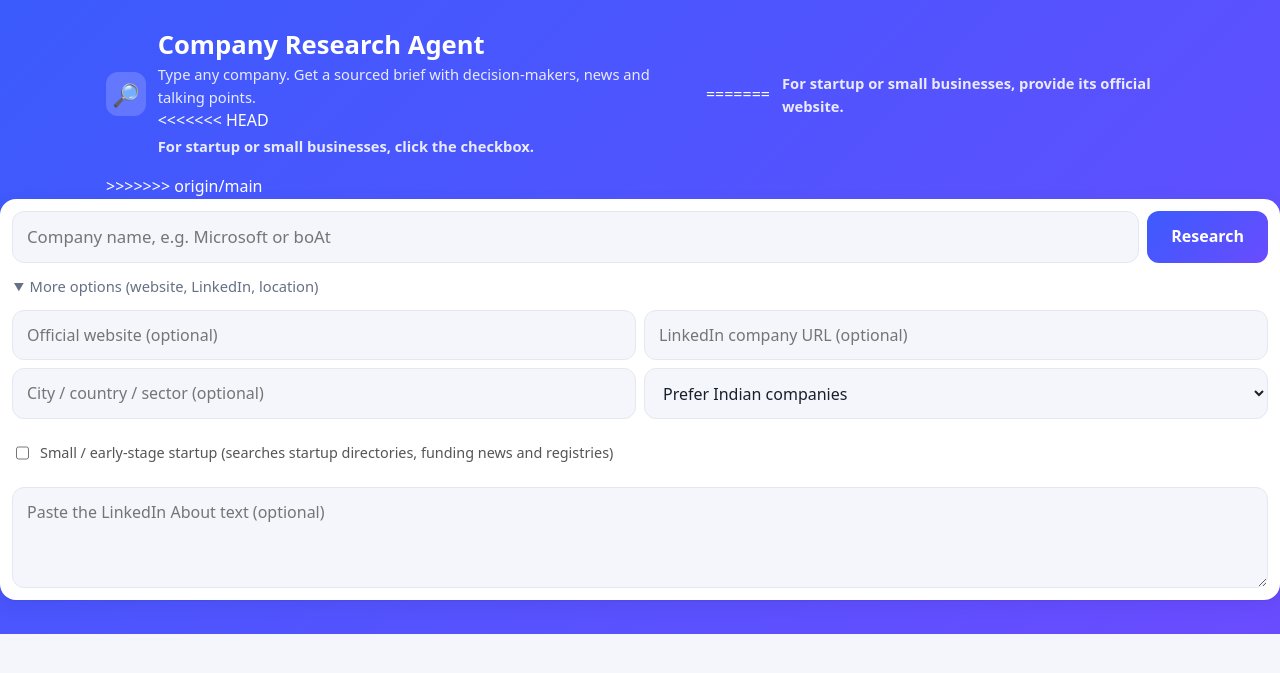
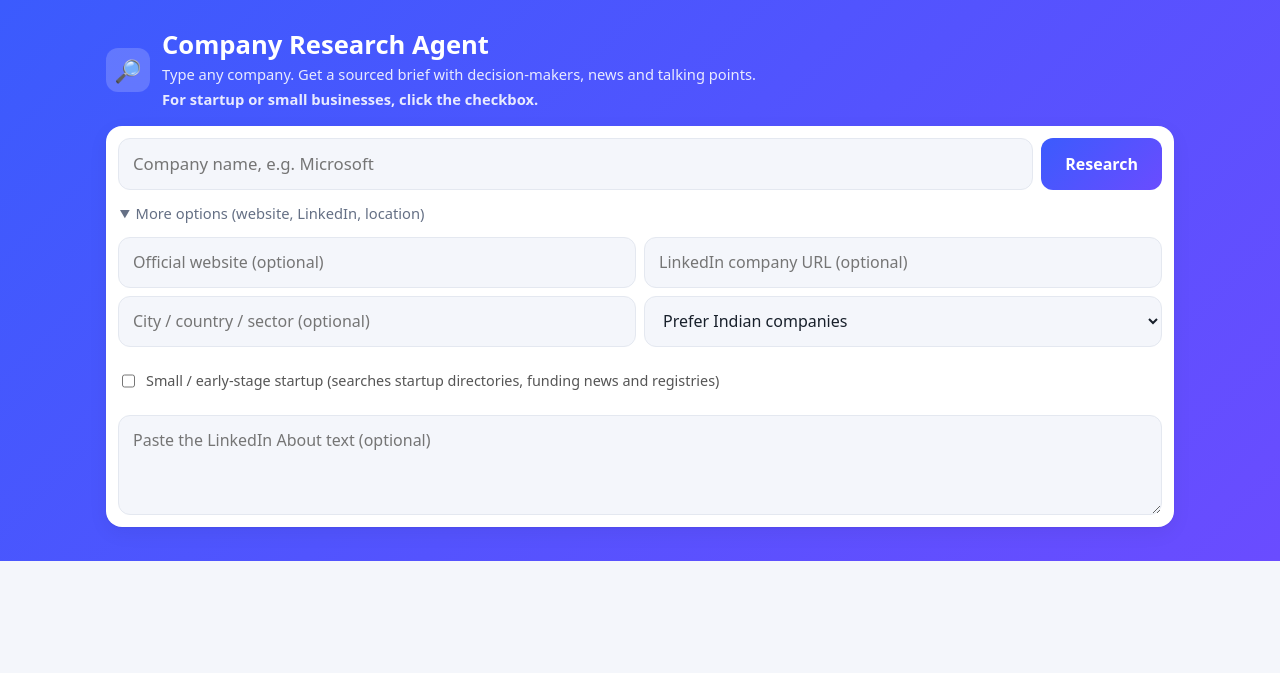
Before and after one commit to DhruviDarji/company-research-agent, a Flask app: page / in a window 1280 px wide. Shown: the top 673 px of the page. Run offline with Flask 3, Linux system fonts and the light colour scheme.

Commit message:
Modify startup business instructions in index.html
Updated instructions for small businesses in the index.html file.

```diff
--- a/app/templates/index.html
+++ b/app/templates/index.html
@@ -13,15 +13,11 @@
     <div class="brand"><span class="logo" aria-hidden="true">🔎</span>
       <div><h1>Company Research Agent</h1>
       <p class="sub">Type any company. Get a sourced brief with decision-makers, news and talking points.</p>
-<<<<<<< HEAD
       <p class="sub"><b> For startup or small businesses, click the checkbox.</b></p></div>
-=======
-      <p class="sub"><b> For startup or small businesses, provide its official website.</b></p></div>
->>>>>>> origin/main
     </div>
     <form id="f">
       <div class="search">
-        <input id="q" name="q" placeholder="Company name, e.g. Microsoft or boAt" required autocomplete="off" aria-label="Company name">
+        <input id="q" name="q" placeholder="Company name, e.g. Microsoft " required autocomplete="off" aria-label="Company name">
         <button class="primary" id="go">Research</button>
       </div>
       <details open>
```
